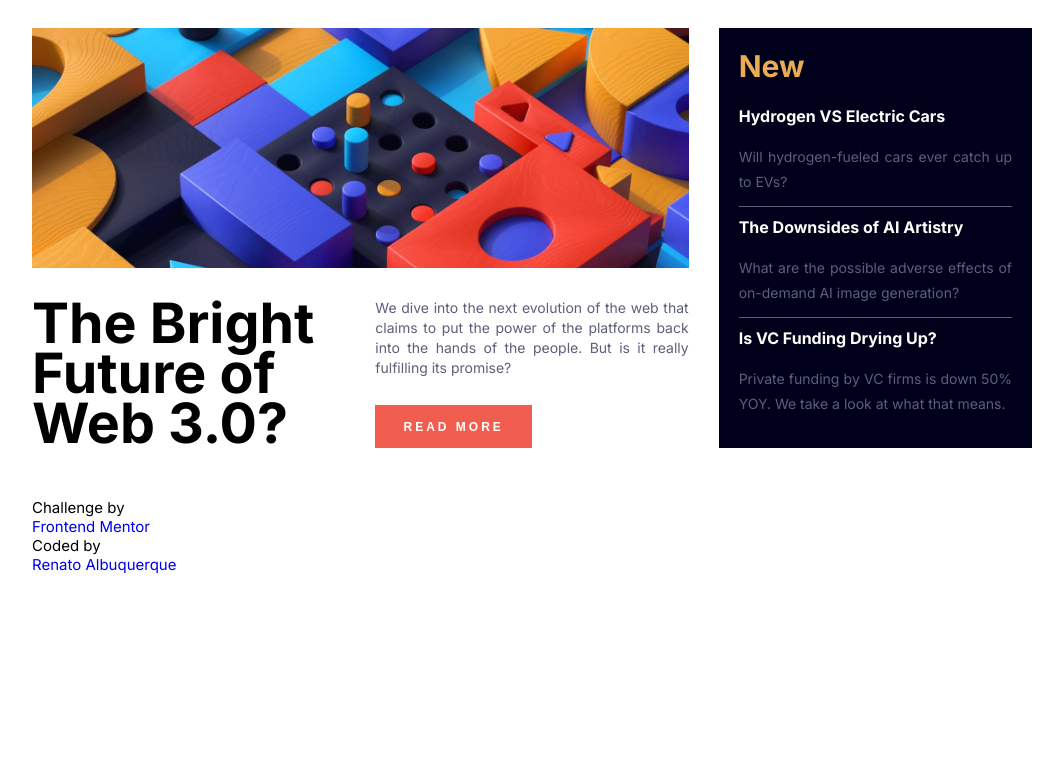
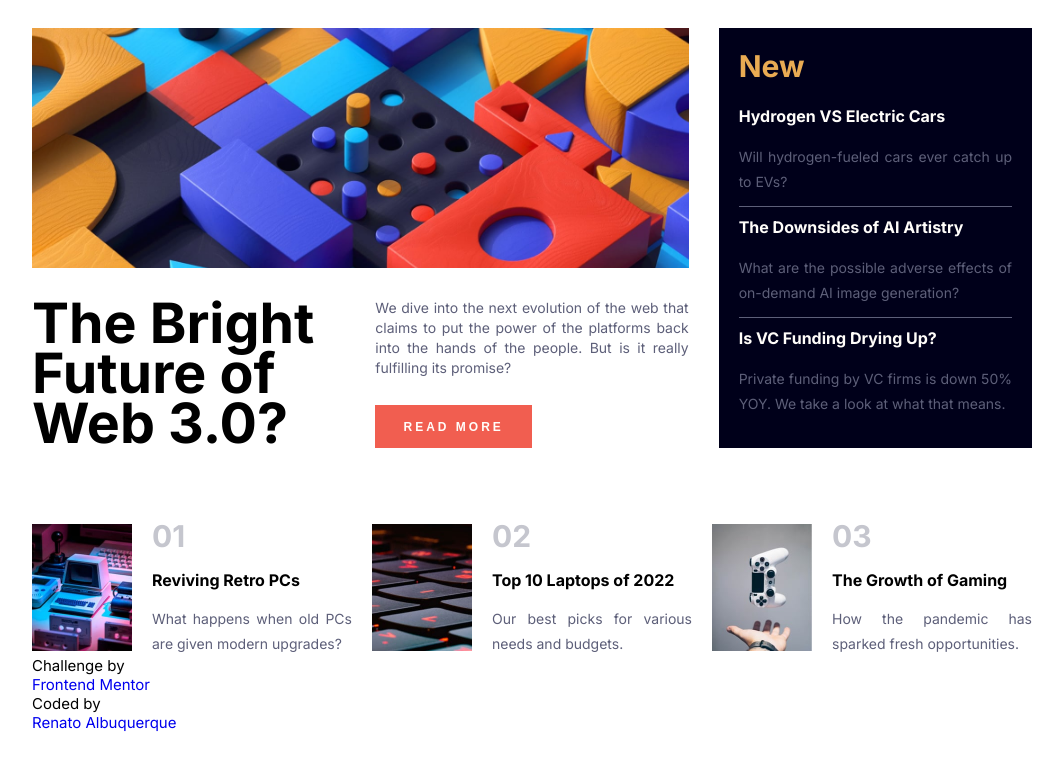
Before and after one commit to renato-albuquerque/news-homepage, a plain HTML site: page index.html in a window 1280 px wide. Shown: the part 112-882 px from the top of the page, without its empty margins (108-1171 px from the left). Before the commit the page ends 800 px from the top, so only its background shows below. Drawn offline with Linux system fonts and the light colour scheme.

Commit message:
updated html and css files, second section, main

```diff
--- a/index.html
+++ b/index.html
@@ -60,7 +60,32 @@
             </section>
 
             <section class="secondSection">
+                <div class="wrapImageInfoSecondSection">
+                    <img class="imageSecondSection" src="files/assets/images/image-retro-pcs.jpg" alt="Image retro personal computers.">
+                    <div class="wrapInfoSecondSection">
+                        <h2 class="titleSecondSection">01</h2>
+                        <h3 class="subtitleSecondSection">Reviving Retro PCs</h3>
+                        <p class="textSecondSection">What happens when old PCs are given modern upgrades?</p>
+                    </div>
+                </div>
 
+                <div class="wrapImageInfoSecondSection">
+                    <img class="imageSecondSection" src="files/assets/images/image-top-laptops.jpg" alt="Image black keyboard of a laptop.">
+                    <div class="wrapInfoSecondSection">
+                        <h2 class="titleSecondSection">02</h2>
+                        <h3 class="subtitleSecondSection">Top 10 Laptops of 2022</h3>
+                        <p class="textSecondSection">Our best picks for various needs and budgets.</p>
+                    </div>
+                </div>
+
+                <div class="wrapImageInfoSecondSection">
+                    <img class="imageSecondSection" src="files/assets/images/image-gaming-growth.jpg" alt="Image retro personal computers.">
+                    <div class="wrapInfoSecondSection">
+                        <h2 class="titleSecondSection">03</h2>
+                        <h3 class="subtitleSecondSection">The Growth of Gaming</h3>
+                        <p class="textSecondSection">How the pandemic has sparked fresh opportunities.</p>
+                    </div>
+                </div>
             </section>
         </main>
 
--- a/style.css
+++ b/style.css
@@ -57,14 +57,14 @@ body {
     color: var(--dark-grayish-blue);
 }
 
-/* main */
+/* main, first section */
 
 .imageWeb3 {
     width: 72rem;
 }
 
 .firstSection {
-    margin: 5rem auto;
+    margin: 5rem auto 7rem;
     display: grid;
     grid-template-columns: repeat(3, 1fr);
     grid-template-areas:
@@ -140,3 +140,44 @@ body {
 #firstSection-4 p:nth-child(5) {
     border-bottom: 0.5px solid var(--dark-grayish-blue);
 }
+
+/* main, second section */
+
+.secondSection {
+    display: flex;
+    justify-content: space-between;
+}
+
+.wrapImageInfoSecondSection {
+    display: flex;
+    align-items: center;
+    gap: 2rem;
+}
+
+.imageSecondSection {
+    width: 10rem;
+}
+
+.wrapInfoSecondSection {
+    display: flex;
+    flex-direction: column;
+    gap: 1.6rem;
+    width: 20rem;
+}
+
+.titleSecondSection {
+    color: var(--grayish-blue);
+    font-size: 3rem;
+}
+
+.subtitleSecondSection {
+    font-size: 1.6rem;
+    /* margin: 1rem auto; */
+}
+
+.textSecondSection {
+    color: var(--dark-grayish-blue);
+    font-size: 1.4rem;
+    line-height: 2.5rem;
+    text-align: justify;
+}
```
